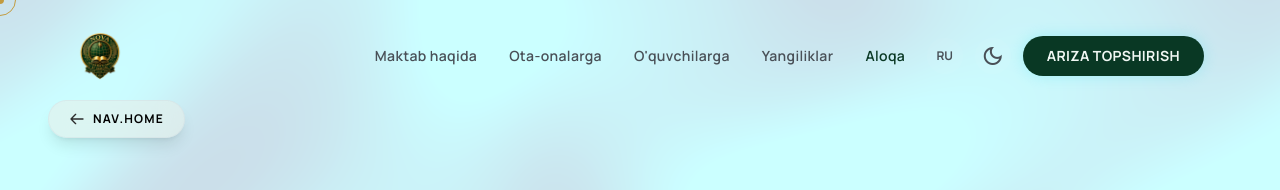
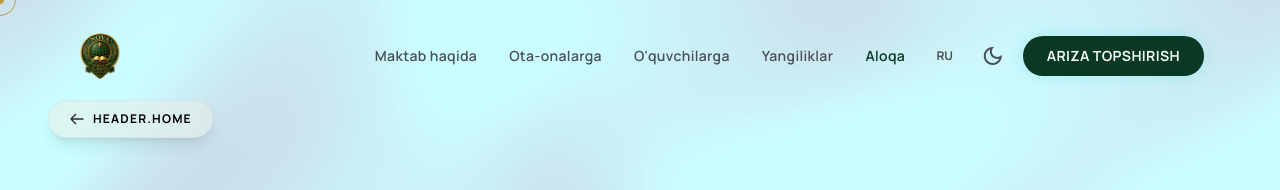
Before and after one commit to XayrulloWeb/nova, a React (Vite) app: page /contacts in a window 1280 px wide. Shown: the top 190 px of the page. Built offline with nearby package versions, Linux system fonts and the light colour scheme; no server answers.

Commit message:
fix(ui): fix translation key for back button

```diff
--- a/src/components/PageHeader.jsx
+++ b/src/components/PageHeader.jsx
@@ -125,7 +125,7 @@ export default function PageHeader({ title, subtitle, showBack = true }) {
             <svg className="w-4 h-4" fill="none" viewBox="0 0 24 24" stroke="currentColor">
               <path strokeLinecap="round" strokeLinejoin="round" strokeWidth={2} d="M10 19l-7-7m0 0l7-7m-7 7h18" />
             </svg>
-            <span style={{ mixBlendMode: theme === 'light' ? 'normal' : 'difference', color: theme === 'light' ? '#000' : '#fff' }} className="font-bold">{t('nav.home') || 'Asosiy'}</span>
+            <span style={{ mixBlendMode: theme === 'light' ? 'normal' : 'difference', color: theme === 'light' ? '#000' : '#fff' }} className="font-bold">{t('header.home') || 'Asosiy'}</span>
           </Link>
         </div>
       )}
```
